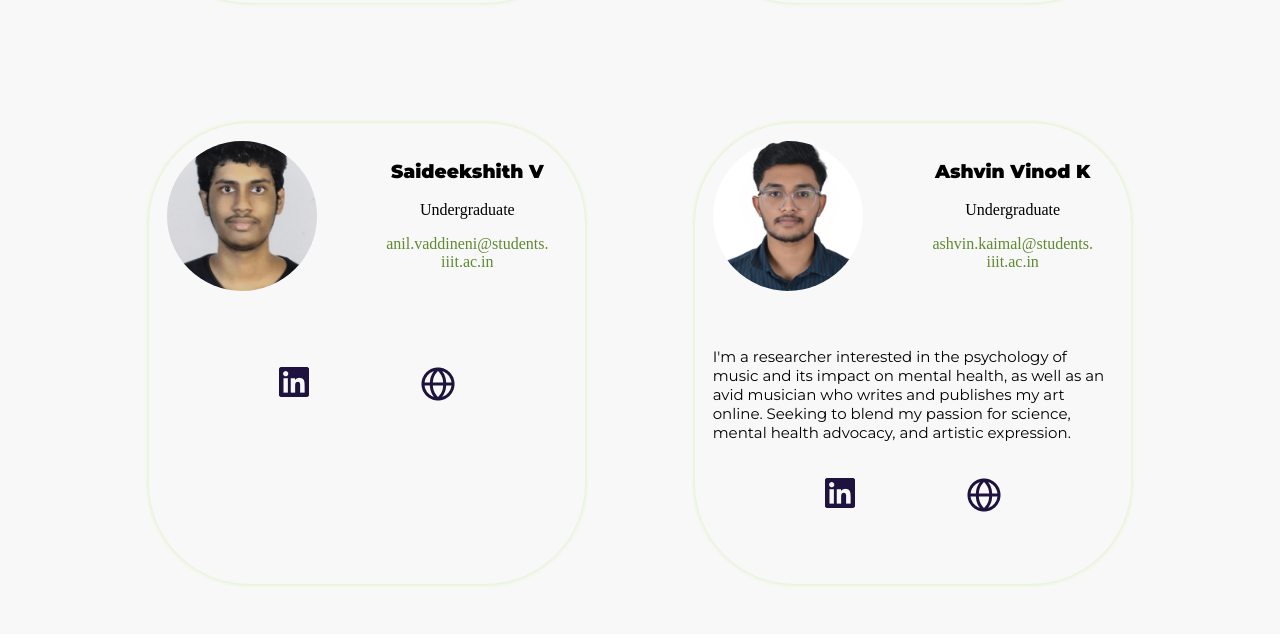
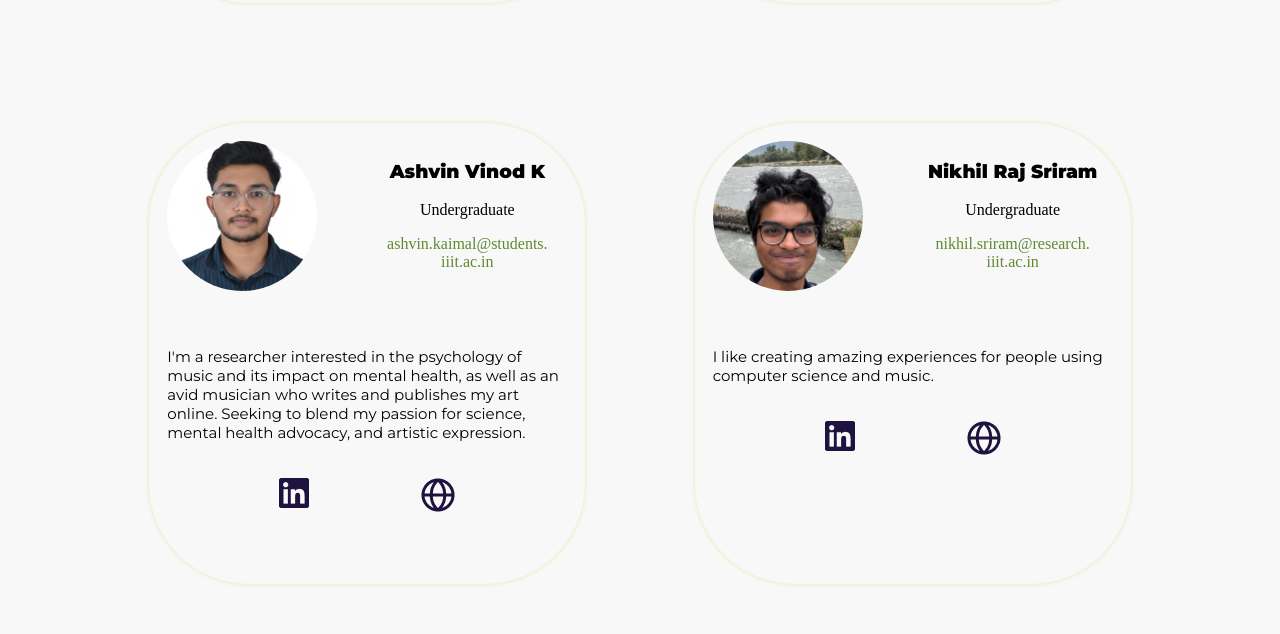
Before and after one commit to lalit-mo/mcg-web, a React (Create React App) app: page /mem in a window 1280 px wide. Shown: the part 3495-4129 px from the top of the page. Built offline with nearby package versions, Linux system fonts and the light colour scheme.

Commit message:
updated members page

```diff
--- a/src/Members/Members.jsx
+++ b/src/Members/Members.jsx
@@ -308,27 +308,6 @@ Currently working on music listening and personality. Prior work in Deep Learnin
                     </div>
                 </div>
 
-                {/* Saideekshith V */}
-                <div className='profileCard'>
-                    <div className='prodp'>
-                        <img className='dp' src={sai}></img>
-                    </div>
-                    <div className='caption'>
-                        <h3 className='profname'>Saideekshith V</h3>
-                        <p className='profdesign'>Undergraduate</p>
-                        <p className='profdesignemail'>anil.vaddineni@students.<br/>iiit.ac.in</p>
-                    </div>
-                    <div className='intro'>
-                        <p></p>
-                    </div>
-
-                    <div className='links-out'>
-                        <a href='https://www.linkedin.com/in/saideekshith-vaddineni-1227002a7?utm_source=share&utm_campaign=share_via&utm_content=profile&utm_medium=ios_app'><img src={linkedin}/></a>
-
-                    <a href=""><img src={web}/></a>
-                    </div>
-                </div>
-
                 {/* Ashvin Vinod Kaimal */}
                 <div className='profileCard'>
                     <div className='prodp'>
```
